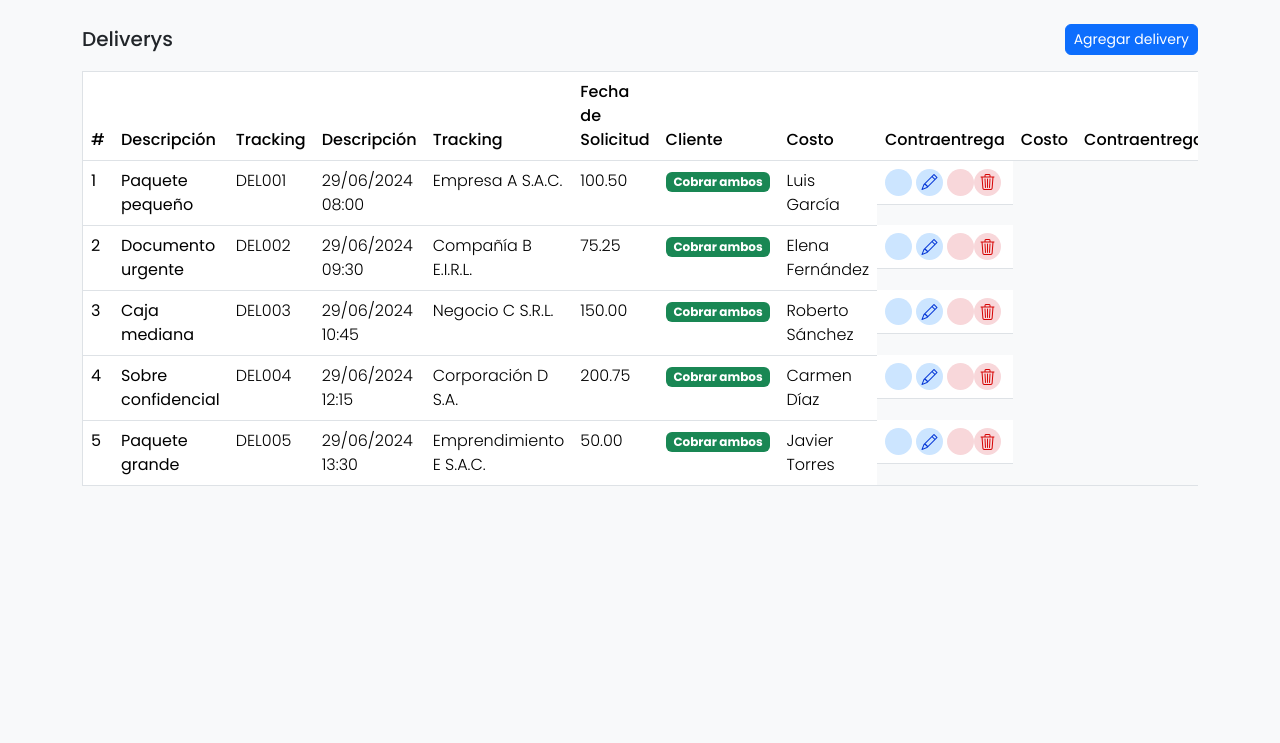
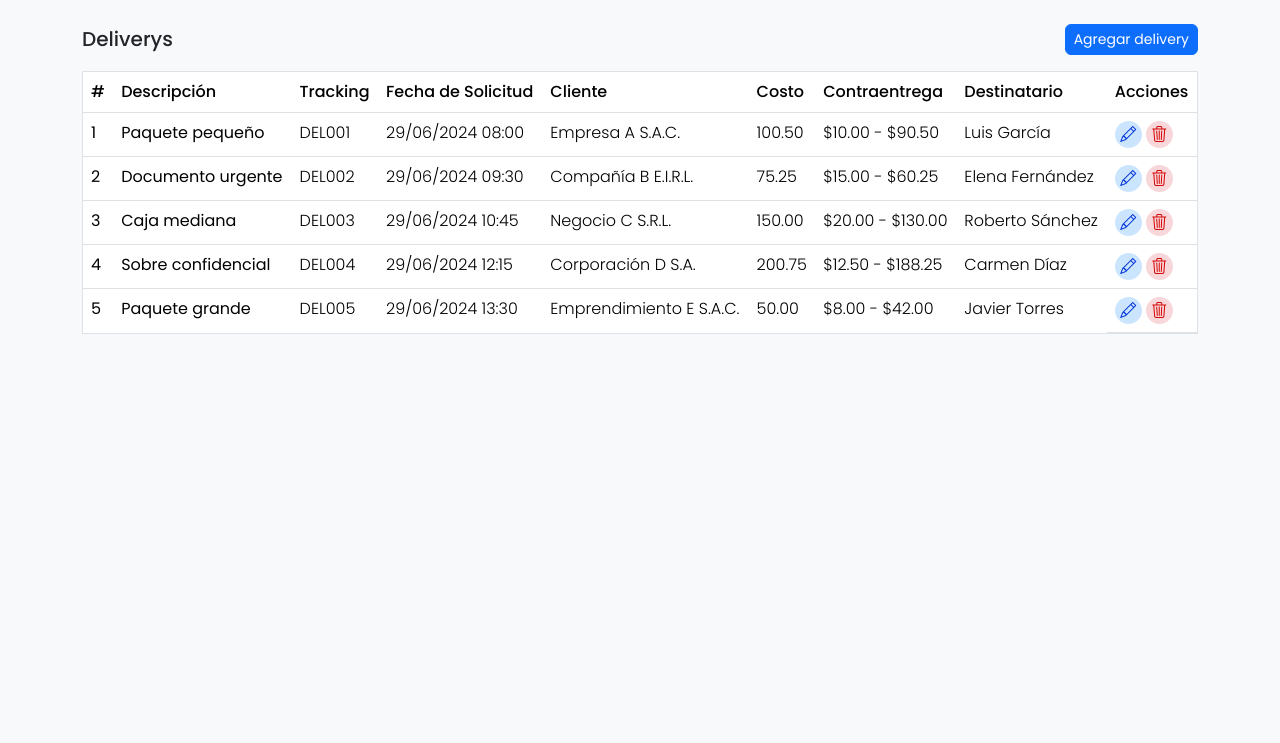
Before and after one commit to walter-garay/reparto-b2b, a PHP site: page / in a window 1280 px wide. Shown: the part 57-800 px from the top of the page. Run offline with PHP 8.4, Linux system fonts and the light colour scheme; data comes from the database, SQL or seed files in the repository.

Commit message:
actualizado

```diff
--- a/vistas/deliverys/index.php
+++ b/vistas/deliverys/index.php
@@ -1,21 +1,10 @@
 <?php
-session_start();
-require_once "../../controladores/DeliveryControlador.php";
-require_once "../../layouts/header.php";
 session_start();
 require_once "../../controladores/DeliveryControlador.php";
 require_once "../../layouts/header.php";
 
 $dc = new DeliveryControlador();
 $deliverys = $dc->obtenerDeliverysDetallados();
-$dc = new DeliveryControlador();
-$deliverys = $dc->obtenerDeliverysDetallados();
-
-if ($_SERVER['REQUEST_METHOD'] == 'POST' && isset($_POST['eliminar_id'])) {
-    $id = $_POST['eliminar_id'];
-    $dc->eliminarDelivery($id);
-    header('Location: index.php');
-}
 
 if ($_SERVER['REQUEST_METHOD'] == 'POST' && isset($_POST['eliminar_id'])) {
     $id = $_POST['eliminar_id'];
@@ -38,12 +27,8 @@ if ($_SERVER['REQUEST_METHOD'] == 'POST' && isset($_POST['eliminar_id'])) {
                     <th class="fw-medium" scope="col">#</th>
                     <th class="fw-medium" scope="col">Descripción</th>
                     <th class="fw-medium" scope="col">Tracking</th>
-                    <th class="fw-medium" scope="col">Descripción</th>
-                    <th class="fw-medium" scope="col">Tracking</th>
                     <th class="fw-medium" scope="col">Fecha de Solicitud</th>
                     <th class="fw-medium" scope="col">Cliente</th>
-                    <th class="fw-medium" scope="col">Costo</th>
-                    <th class="fw-medium" scope="col">Contraentrega</th>
                     <th class="fw-medium" scope="col">Costo</th>
                     <th class="fw-medium" scope="col">Contraentrega</th>
                     <th class="fw-medium" scope="col">Destinatario</th>
@@ -51,26 +36,7 @@ if ($_SERVER['REQUEST_METHOD'] == 'POST' && isset($_POST['eliminar_id'])) {
                 </tr>
             </thead>
             <tbody>
-                <?php foreach ($deliverys as $delivery):
-                    $costo_delivery = $delivery['contraentrega']['costo_delivery'];
-                    $costo_pedido = $delivery['contraentrega']['costo_pedido'];
-                    $contraentrega_text = '';
-                    $contraentrega_class = '';
-
-                    if ($costo_delivery > 0 && $costo_pedido > 0) {
-                        $contraentrega_text = 'Cobrar ambos';
-                        $contraentrega_class = 'badge text-bg-success';
-                    } elseif ($costo_delivery > 0 && ($costo_pedido == null || $costo_pedido == 0)) {
-                        $contraentrega_text = 'Cobrar delivery';
-                        $contraentrega_class = 'badge text-bg-primary';
-                    } elseif ($costo_pedido > 0 && ($costo_delivery == null || $costo_delivery == 0)) {
-                        $contraentrega_text = 'Cobrar pedido';
-                        $contraentrega_class = 'badge text-bg-info';
-                    } else {
-                        $contraentrega_text = 'No cobrar';
-                        $contraentrega_class = 'badge text-bg-secondary';
-                    }
-                ?>
+                <?php foreach ($deliverys as $delivery): ?>
                     <tr>
                         <td><?php echo $delivery['delivery']["id"]; ?></td>
                         <td><?php echo $delivery['delivery']["descripcion"]; ?></td>
@@ -78,16 +44,13 @@ if ($_SERVER['REQUEST_METHOD'] == 'POST' && isset($_POST['eliminar_id'])) {
                         <td class="fw-light"><?php echo $delivery['delivery']['fecha_solicitud']->format('d/m/Y H:i'); ?></td>
                         <td class="fw-light"><?php echo $delivery['cliente']['razon_social']; ?></td>
                         <td class="fw-light"><?php echo $delivery['pago']['monto']; ?></td>
-                        <td class="fw-light"><span class="<?php echo $contraentrega_class; ?>"><?php echo $contraentrega_text; ?></span></td>
+                        <td class="fw-light"><?php echo "$" . $delivery['contraentrega']['costo_delivery'] . " - $" . $delivery['contraentrega']['costo_pedido']; ?></td>
                         <td class="fw-light"><?php echo $delivery['destinatario']['nombres'] . " " . $delivery['destinatario']['apellidos']; ?></td>
                         <td class="d-flex gap-1">
-                            <a href="editar.php?id=<?php echo $delivery['delivery']["id"]; ?>" class="btn rounded-circle p-0 btn-custom edit">
                             <a href="editar.php?id=<?php echo $delivery['delivery']["id"]; ?>" class="btn rounded-circle p-0 btn-custom edit">
                                 <i class="bi bi-pencil icon edit d-flex justify-content-center align-items-center"></i>
                             </a>
                             <form method="POST" action="index.php" class="d-flex">
-                                <input type="hidden" name="eliminar_id" value="<?php echo $delivery['delivery']["id"]; ?>">
-                                <button type="submit" class="btn p-0 btn-custom delete rounded-circle" onclick="return confirm('¿Está seguro de que desea eliminar este delivery?');">
                                 <input type="hidden" name="eliminar_id" value="<?php echo $delivery['delivery']["id"]; ?>">
                                 <button type="submit" class="btn p-0 btn-custom delete rounded-circle" onclick="return confirm('¿Está seguro de que desea eliminar este delivery?');">
                                     <i class="bi bi-trash3 icon delete d-flex justify-content-center align-items-center"></i>
@@ -103,5 +66,4 @@ if ($_SERVER['REQUEST_METHOD'] == 'POST' && isset($_POST['eliminar_id'])) {
 
 <?php
 require_once "../../layouts/footer.php";
-require_once "../../layouts/footer.php";
 ?>
```
